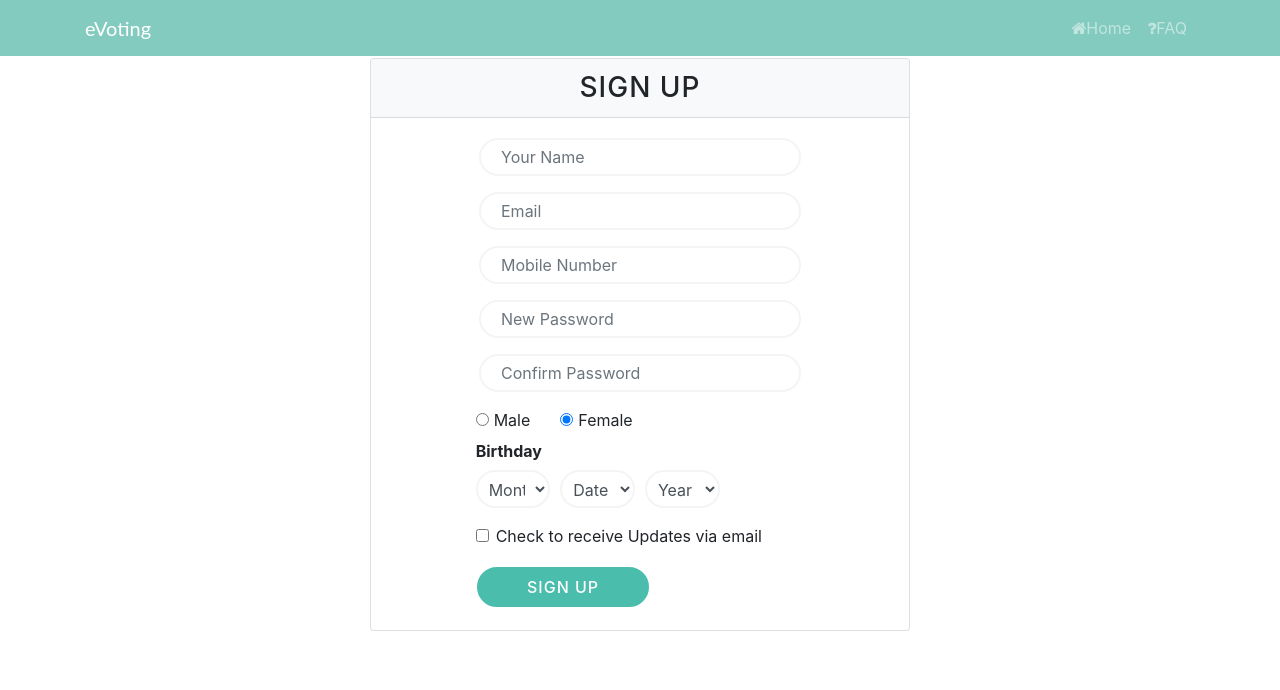
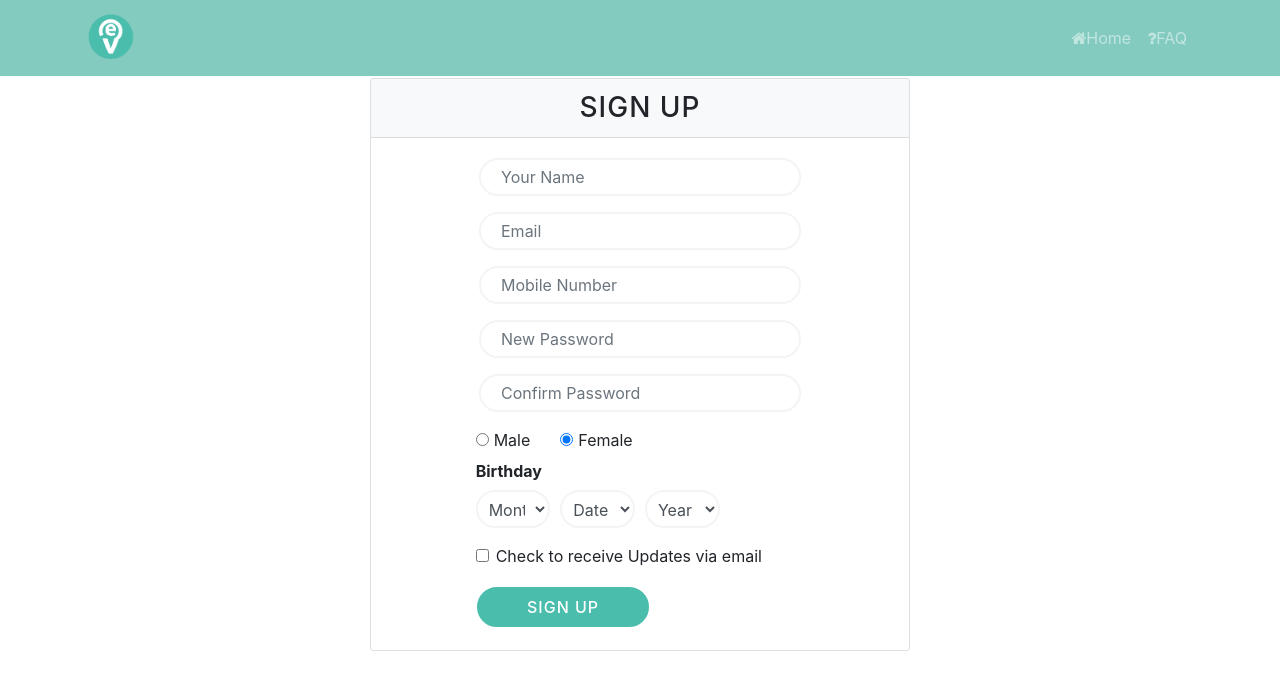
Before and after one commit to aviralkapoor/eVoting, a website: page signup.html in a window 1280 px wide. Drawn offline with nearby package versions, Linux system fonts and the light colour scheme.

Commit message:
Conduct button and Sign Up page modified

```diff
--- a/css/style.css
+++ b/css/style.css
@@ -1,5 +1,5 @@
 body{
-	padding:50px 0px 0px 0px;
+	padding:70px 0px 0px 0px;
 	z-index:0;
 }
 .navbar-dark{
--- a/signup.html
+++ b/signup.html
@@ -19,7 +19,7 @@
             <button class="navbar-toggler" type="button" data-toggle="collapse" data-target="#Navbar">
             <div class="navbar-toggler-icon"></div>
             </button>
-            <a class="navbar-brand mr-auto" href="#"style="font-family: Lato;">eVoting</a>
+            <a class="navbar-brand mr-auto" href="index.html"><img src="img/evote icon.png" width="50px"></a>
             <div class="collapse navbar-collapse" id="Navbar">
                <ul class="navbar-nav ml-auto">
                 <li class="nav-item"><a class="nav-link"href="index.html"><i class="fa fa-home"></i>Home</a></li>
```
Also changed, not shown: index.html (+1 -1 lines).
